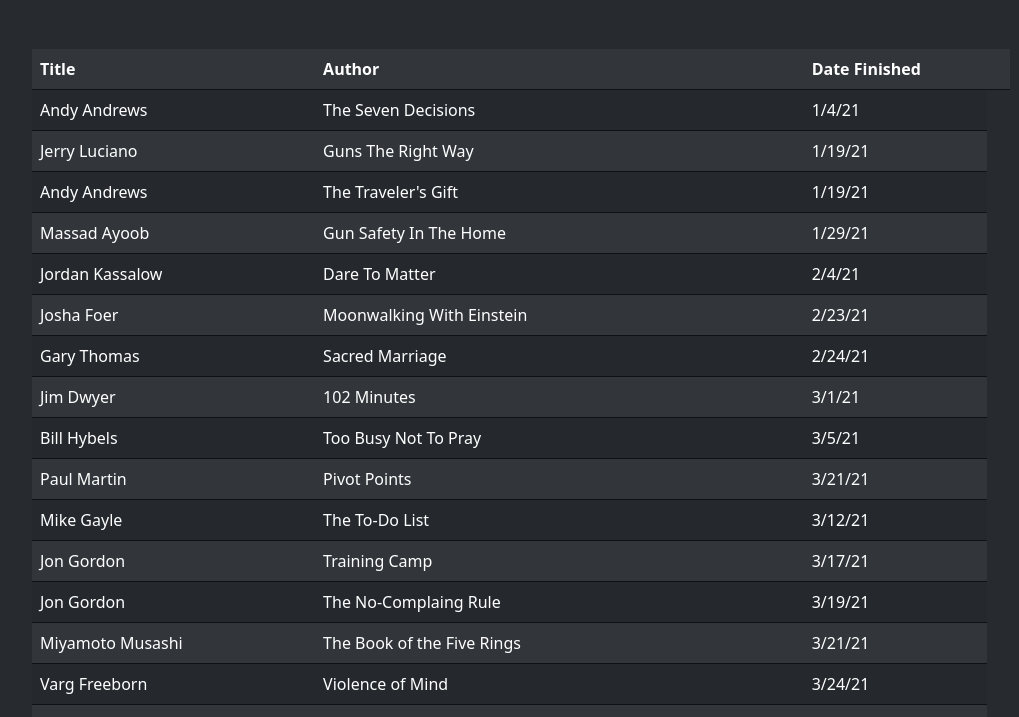
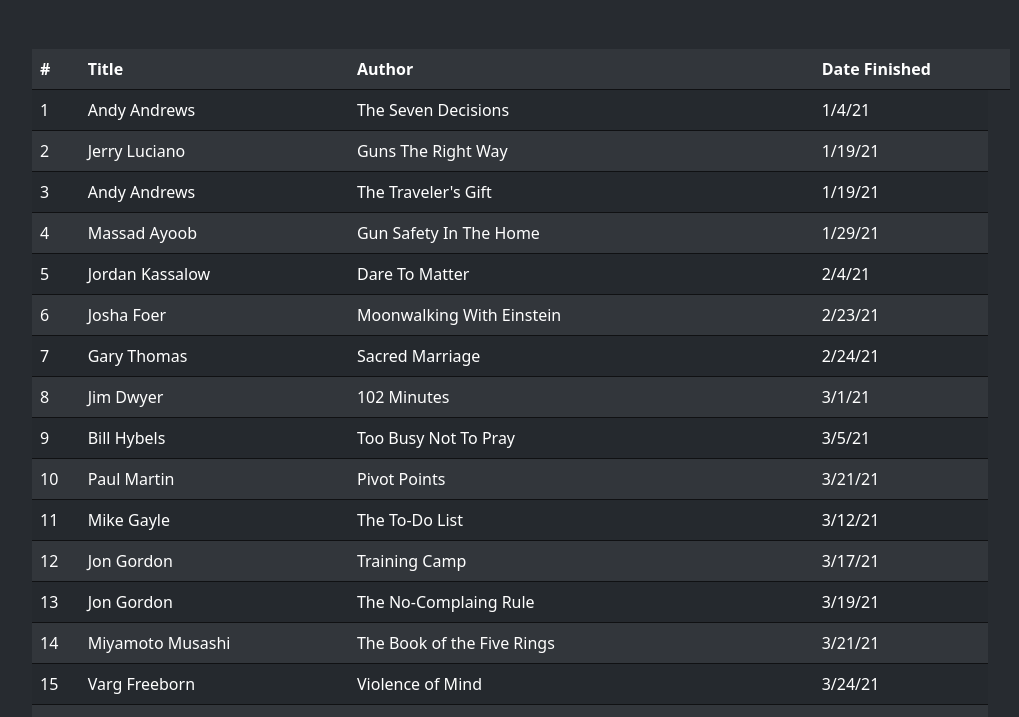
Before and after one commit to Mikegizmo/MyBooks, a plain HTML site: page index3.html in a window 1280 px wide. Shown: the part 74-791 px from the top of the page, without its empty margins (119-1138 px from the left). Drawn offline with nearby package versions, Linux system fonts and the light colour scheme.

Commit message:
added row numbering

```diff
--- a/addBooks.js
+++ b/addBooks.js
@@ -6,14 +6,17 @@ fetch('books-2021.json')
   let placeholder = document.querySelector('#book-list');
 
   let output = '';
+  let i = 1;
   for(let book of books){
     output += `
       <tr>
+        <td>${i}</td>
         <td>${book.author}</td>
         <td>${book.title}</td>
         <td>${book.date}</td>
       </tr>
     `;
+    i++;
   }
 
   placeholder.innerHTML = output;
--- a/index3.html
+++ b/index3.html
@@ -14,6 +14,7 @@
     <table class="table table-striped mt-5 w-75">
       <thead>
         <tr>
+          <th>#</th>
           <th>Title</th>
           <th>Author</th>
           <th>Date Finished</th>
```
